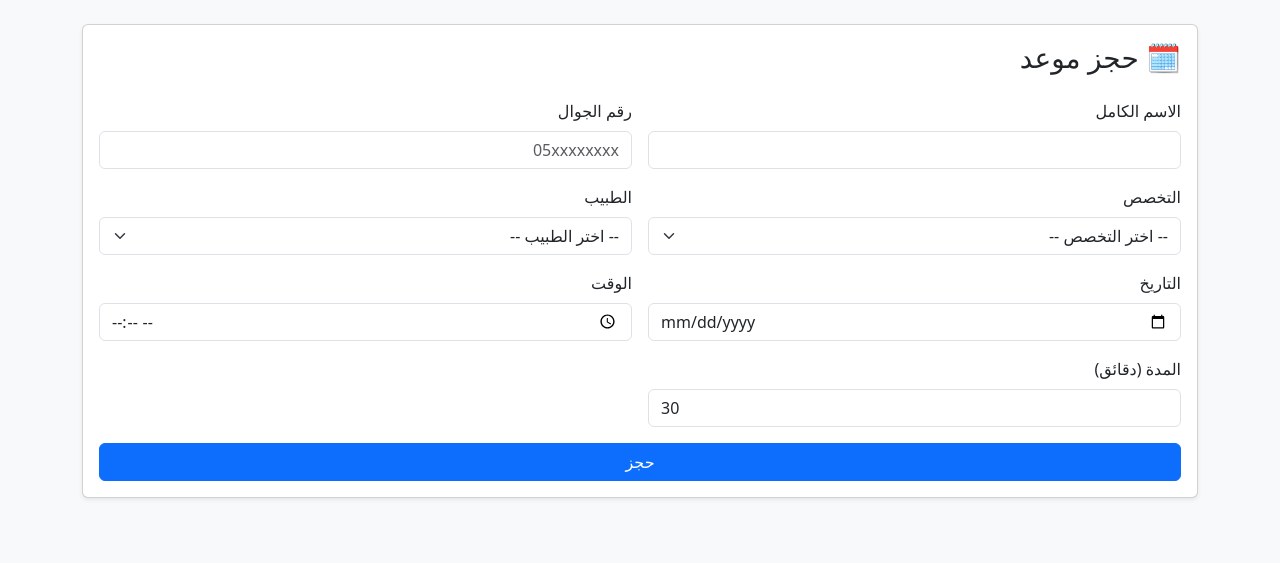
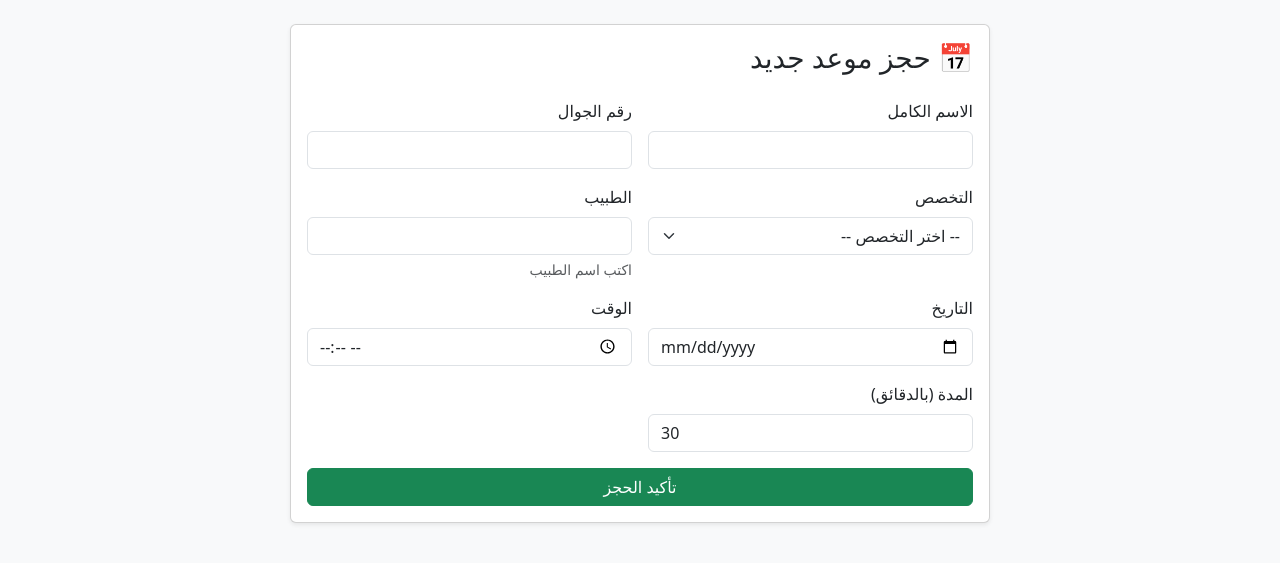
Before and after one commit to mshrf3334-star/clinic-appointments, a Flask app: page /book in a window 1280 px wide. Shown: the part 56-619 px from the top of the page. Run offline with Flask 3, Linux system fonts and the light colour scheme.

Commit message:
Update appointment_form.html

```diff
--- a/templates/appointment_form.html
+++ b/templates/appointment_form.html
@@ -1,97 +1,57 @@
 {% extends "base.html" %}
+{% block title %}حجز موعد{% endblock %}
 {% block content %}
-<div class="card shadow-sm">
+<div class="card shadow-sm" style="max-width:700px;margin:auto">
   <div class="card-body">
-    <h3 class="mb-4">🗓️ حجز موعد</h3>
+    <h3 class="mb-4">📅 حجز موعد جديد</h3>
+
     <form method="POST" class="row g-3">
-
       <div class="col-md-6">
         <label class="form-label">الاسم الكامل</label>
         <input type="text" name="name" class="form-control" required>
       </div>
-
       <div class="col-md-6">
         <label class="form-label">رقم الجوال</label>
-        <input type="text" name="phone" class="form-control" placeholder="05xxxxxxxx" required>
+        <input type="text" name="phone" class="form-control" required>
       </div>
 
       <div class="col-md-6">
         <label class="form-label">التخصص</label>
-        <select id="clinic" name="clinic" class="form-select" required>
+        <select name="clinic" class="form-select" required>
           <option value="">-- اختر التخصص --</option>
+          <option value="أسنان">أسنان</option>
+          <option value="باطنية">باطنية</option>
+          <option value="مسالك بولية">مسالك بولية</option>
+          <option value="عظام">عظام</option>
+          <option value="جلدية">جلدية</option>
+          <option value="أنف وأذن وحنجرة">أنف وأذن وحنجرة</option>
         </select>
       </div>
 
       <div class="col-md-6">
         <label class="form-label">الطبيب</label>
-        <select id="doctor" name="doctor" class="form-select" required>
-          <option value="">-- اختر الطبيب --</option>
-        </select>
+        <input type="text" name="doctor" class="form-control" required>
+        <div class="form-text">اكتب اسم الطبيب</div>
       </div>
 
       <div class="col-md-6">
         <label class="form-label">التاريخ</label>
         <input type="date" name="date" class="form-control" required>
       </div>
-
       <div class="col-md-6">
         <label class="form-label">الوقت</label>
         <input type="time" name="time" class="form-control" required>
       </div>
 
       <div class="col-md-6">
-        <label class="form-label">المدة (دقائق)</label>
-        <input type="number" name="duration" class="form-control" value="30">
+        <label class="form-label">المدة (بالدقائق)</label>
+        <input type="number" name="duration" class="form-control" value="30" min="10">
       </div>
 
       <div class="col-12">
-        <button type="submit" class="btn btn-primary w-100">حجز</button>
+        <button class="btn btn-success w-100">تأكيد الحجز</button>
       </div>
     </form>
   </div>
 </div>
-
-<script>
-  // قائمة التخصصات والأطباء
-  const data = {
-    "الأسنان": ["د. خالد العتيبي", "د. منى الزهراني", "د. سارة المطيري", "د. فارس القحطاني"],
-    "الباطنية": ["د. محمد القحطاني", "د. رنا الشمري", "د. رائد الحربي", "د. هنادي القحطاني"],
-    "المسالك البولية": ["د. علي الشهراني", "د. ندى العبدالله", "د. سامي الزهراني"],
-    "العظام": ["د. فهد المطيري", "د. ريم الحارثي", "د. نايف العتيبي"],
-    "العيون": ["د. إبراهيم الدوسري", "د. دلال السبيعي"],
-    "الجلدية": ["د. ناصر العوفي", "د. عبير الشمراني", "د. روان التركي"],
-    "الأطفال": ["د. عبدالله اليوسف", "د. مها السويلم", "د. بشرى الزامل"],
-    "النساء والولادة": ["د. إيمان السالم", "د. نوف العتيق", "د. جواهر العبدالكريم"],
-    "الأنف والأذن والحنجرة": ["د. مازن البلوي", "د. يارا الخالدي"],
-    "القلب": ["د. حسين الغامدي", "د. شهد الفارس"],
-    "السكر والغدد": ["د. وليد العبدلي", "د. هديل العيسى"],
-    "الأعصاب": ["د. رائد باوزير", "د. صفاء التركي"],
-    "التغذية العلاجية": ["أ. هيا العبدالمحسن", "أ. نواف الغريبي"]
-  };
-
-  const clinicSelect = document.getElementById('clinic');
-  const doctorSelect = document.getElementById('doctor');
-
-  // تعبئة قائمة التخصصات
-  Object.keys(data).forEach(c => {
-    const opt = document.createElement('option');
-    opt.value = c;
-    opt.textContent = c;
-    clinicSelect.appendChild(opt);
-  });
-
-  function fillDoctors() {
-    const clinic = clinicSelect.value;
-    doctorSelect.innerHTML = '<option value="">-- اختر الطبيب --</option>';
-    if (!clinic || !data[clinic]) return;
-    data[clinic].forEach(d => {
-      const opt = document.createElement('option');
-      opt.value = d;
-      opt.textContent = d;
-      doctorSelect.appendChild(opt);
-    });
-  }
-
-  clinicSelect.addEventListener('change', fillDoctors);
-</script>
 {% endblock %}
```
